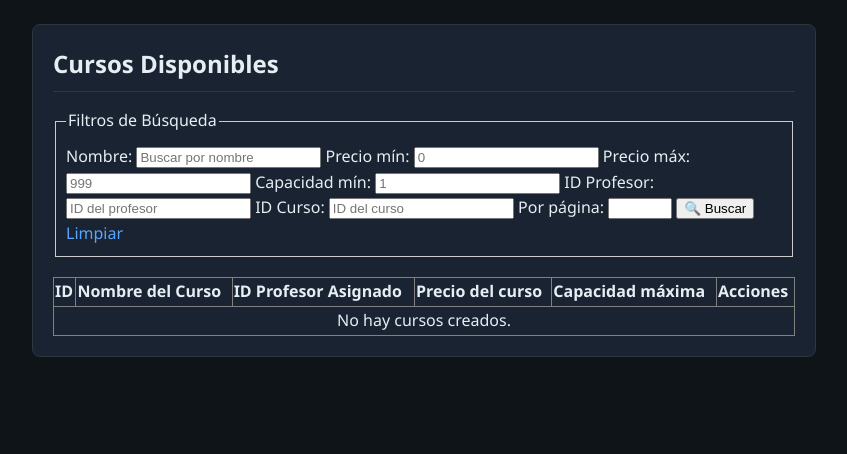
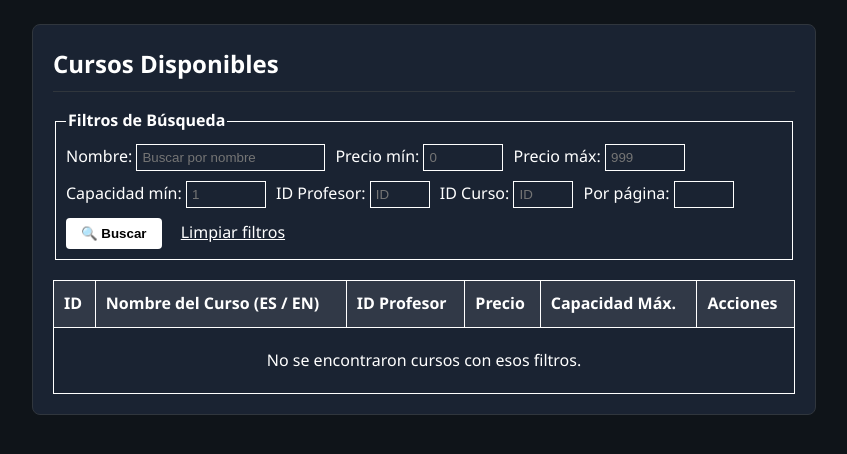
Before and after one commit to FerMelero/BD_Avanzadas, a Flask app: template templates/cursos.html in a window 1280 px wide. Shown: the part 70-524 px from the top of the page, without its empty margins (216-1063 px from the left). Run offline with Flask 2, Linux system fonts and the light colour scheme; the template is opened without the code that fills it, so the values that code supplies are empty; the visitor is signed in with stand-in values (Sample User, id 1).

Commit message:
Búsqueda multidioma y unaccent listo. Falta corregir errores y demás funciones.

```diff
--- a/models/entities.py
+++ b/models/entities.py
@@ -1,4 +1,6 @@
 from __future__ import annotations
+
+import json
 
 from dataclasses import dataclass
 from datetime import date
@@ -72,7 +74,7 @@ class AuditCurso:
     stamp: date
     user_id: str
     id_curso: int
-    nombre_curso: str
+    nombres_multi: json
     id_profesor: int
     capacidad_max: int
     precio: float
--- a/templates/audCursos.html
+++ b/templates/audCursos.html
@@ -11,7 +11,8 @@
             <th>Fecha y Hora</th>
             <th>Usuario</th>
             <th>ID Curso</th>
-            <th>Nombre del Curso</th>
+            <th>Nombre Español</th>
+            <th>Nombre Inglés</th>
             <th>ID Prof.</th>
             <th>Capacidad</th>
             <th>Precio</th>
@@ -34,7 +35,8 @@
             <td>{{ c.stamp.strftime('%d/%m/%Y %H:%M:%S') }}</td>
             <td><code>{{ c.user_id }}</code></td>
             <td>{{ c.id_curso }}</td>
-            <td>{{ c.nombre_curso }}</td>
+            <td>{{ c.nombres_multi.es }}</td>
+            <td>{{ c.nombres_multi.en }}</td>
             <td>{{ c.id_profesor }}</td>
             <td>{{ c.capacidad_max }}</td>
             <td><strong>{{ "%.2f"|format(c.precio) }}€</strong></td>
--- a/templates/cursos.html
+++ b/templates/cursos.html
@@ -2,76 +2,95 @@
 {% block title %}Cursos{% endblock %}
 
 {% block content %}
-  <h1>Cursos Disponibles</h1>
+  <h1 style="color: #ffffff;">Cursos Disponibles</h1>
 
-  <!-- Formulario de búsqueda (Tema 12: Búsquedas en SQL) -->
-  <fieldset style="margin-bottom: 20px; padding: 10px; border: 1px solid #ccc;">
-    <legend>Filtros de Búsqueda</legend>
+  <fieldset style="margin-bottom: 20px; padding: 10px; border: 1px solid #ffffff; color: #ffffff;">
+    <legend style="font-weight: bold; color: #ffffff;">Filtros de Búsqueda</legend>
     <form method="GET" action="{{ url_for('cursos.list_') }}">
-      <label>Nombre:
-        <input type="text" name="nombre" value="{{ nombre or '' }}" placeholder="Buscar por nombre">
+
+      <div style="display: flex; flex-wrap: wrap; gap: 10px;">
+        <label style="color: #ffffff;">Nombre:
+          <input type="text" name="nombre" value="{{ nombre or '' }}" placeholder="Buscar por nombre" style="color: #ffffff; background: transparent; border: 1px solid #ffffff; padding: 5px;">
         </label>
-      <label>Precio mín:
-        <input type="number" name="precio_min" value="{{ precio_min or '' }}" placeholder="0" step="0.01">
+
+        <label style="color: #ffffff;">Precio mín:
+          <input type="number" name="precio_min" value="{{ precio_min or '' }}" placeholder="0" step="0.01" style="color: #ffffff; background: transparent; border: 1px solid #ffffff; padding: 5px; width: 80px;">
         </label>
-      <label>Precio máx:
-        <input type="number" name="precio_max" value="{{ precio_max or '' }}" placeholder="999" step="0.01">
+
+        <label style="color: #ffffff;">Precio máx:
+          <input type="number" name="precio_max" value="{{ precio_max or '' }}" placeholder="999" step="0.01" style="color: #ffffff; background: transparent; border: 1px solid #ffffff; padding: 5px; width: 80px;">
         </label>
-      <label>Capacidad mín:
-        <input type="number" name="capacidad_min" value="{{ capacidad_min or '' }}" placeholder="1">
+
+        <label style="color: #ffffff;">Capacidad mín:
+          <input type="number" name="capacidad_min" value="{{ capacidad_min or '' }}" placeholder="1" style="color: #ffffff; background: transparent; border: 1px solid #ffffff; padding: 5px; width: 80px;">
         </label>
-      <label>ID Profesor:
-        <input type="number" name="id_profesor" value="{{ id_profesor or '' }}" placeholder="ID del profesor">
+
+        <label style="color: #ffffff;">ID Profesor:
+          <input type="number" name="id_profesor" value="{{ id_profesor or '' }}" placeholder="ID" style="color: #ffffff; background: transparent; border: 1px solid #ffffff; padding: 5px; width: 60px;">
         </label>
-      <label>ID Curso:
-        <input type="number" name="id_curso" value="{{ id_curso or '' }}" placeholder="ID del curso">
+
+        <label style="color: #ffffff;">ID Curso:
+          <input type="number" name="id_curso" value="{{ id_curso or '' }}" placeholder="ID" style="color: #ffffff; background: transparent; border: 1px solid #ffffff; padding: 5px; width: 60px;">
         </label>
-      <label>Por página:
-        <input type="number" name="limit" value="{{ limit }}" min="1" max="100">
+
+        <label style="color: #ffffff;">Por página:
+          <input type="number" name="limit" value="{{ limit }}" min="1" max="100" style="color: #ffffff; background: transparent; border: 1px solid #ffffff; padding: 5px; width: 60px;">
         </label>
-      <button type="submit">🔍 Buscar</button>
-      <a href="{{ url_for('cursos.list_') }}">Limpiar</a>
+      </div>
+
+      <div style="margin-top: 10px;">
+        <button type="submit" style="cursor: pointer; font-weight: bold; background: #ffffff; color: #000000; border: none; padding: 8px 15px; border-radius: 4px;">🔍 Buscar</button>
+        <a href="{{ url_for('cursos.list_') }}" style="color: #ffffff; margin-left: 15px; text-decoration: underline;">Limpiar filtros</a>
+      </div>
     </form>
   </fieldset>
 
-  <table border="1" style="width:100%; border-collapse: collapse; text-align: left;">
+  <table border="1" style="width:100%; border-collapse: collapse; text-align: left; color: #ffffff; border-color: #ffffff;">
     <thead>
-      <tr>
-          <th>ID</th>
-          <th>Nombre del Curso</th>
-          <th>ID Profesor Asignado</th>
-          <th>Precio del curso</th>
-          <th>Capacidad máxima</th>
-          <th>Acciones</th>
+      <tr style="background-color: rgba(255, 255, 255, 0.1);">
+          <th style="padding: 10px;">ID</th>
+          <th style="padding: 10px;">Nombre del Curso (ES / EN)</th>
+          <th style="padding: 10px;">ID Profesor</th>
+          <th style="padding: 10px;">Precio</th>
+          <th style="padding: 10px;">Capacidad Máx.</th>
+          <th style="padding: 10px;">Acciones</th>
       </tr>
     </thead>
     <tbody>
       {% for curso in cursos %}
       <tr>
-          <td>{{ curso.id_curso }}</td>
-          <td>{{ curso.nombre_curso }}</td>
-          <td>{{ curso.id_profesor }}</td>
-          <td>{{ curso.precio }}€</td>
-          <td>{{ curso.capacidad_max }}</td>
-          <td>
-            <a href="{{ url_for('cursos.view_curso', id_curso=curso.id_curso) }}">Ver</a>
+          <td style="padding: 8px;">{{ curso.id_curso }}</td>
+          <td style="padding: 8px;">
+            {% if curso.nombre_curso is mapping %}
+                <strong>🇪🇸 {{ curso.nombre_curso.es }}</strong><br>
+                <small style="opacity: 0.8;">🇬🇧 {{ curso.nombre_curso.en }}</small>
+            {% else %}
+                {{ curso.nombre_curso }}
+            {% endif %}
+          </td>
+          <td style="padding: 8px;">{{ curso.id_profesor }}</td>
+          <td style="padding: 8px;">{{ curso.precio }}€</td>
+          <td style="padding: 8px;">{{ curso.capacidad_max }}</td>
+          <td style="padding: 8px;">
+            <a href="{{ url_for('cursos.view_curso', id_curso=curso.id_curso) }}" style="color: #00d4ff; font-weight: bold;">Ver detalles</a>
           </td>
       </tr>
       {% else %}
-      <tr><td colspan="6" style="text-align: center;">No hay cursos creados.</td></tr>
+      <tr><td colspan="6" style="text-align: center; color: #ffffff; padding: 20px;">No se encontraron cursos con esos filtros.</td></tr>
       {% endfor %}
     </tbody>
   </table>
 
-  <!-- Paginación -->
   {% if cursos %}
-  <div style="margin-top: 15px; text-align: center;">
+  <div style="margin-top: 20px; text-align: center; color: #ffffff;">
     {% if page > 1 %}
-      <a href="{{ url_for('cursos.list_', page=page-1, limit=limit, nombre=nombre, precio_min=precio_min, precio_max=precio_max, capacidad_min=capacidad_min, id_profesor=id_profesor, id_curso=id_curso) }}">← Anterior</a>
+      <a href="{{ url_for('cursos.list_', page=page-1, limit=limit, nombre=nombre, precio_min=precio_min, precio_max=precio_max, capacidad_min=capacidad_min, id_profesor=id_profesor, id_curso=id_curso) }}" style="color: #ffffff; text-decoration: none;">← Anterior</a>
     {% endif %}
-    <span style="margin: 0 10px;">Página {{ page }}</span>
+
+    <span style="margin: 0 15px; font-weight: bold;">Página {{ page }}</span>
+
     {% if cursos|length == limit %}
-      <a href="{{ url_for('cursos.list_', page=page+1, limit=limit, nombre=nombre, precio_min=precio_min, precio_max=precio_max, capacidad_min=capacidad_min, id_profesor=id_profesor, id_curso=id_curso) }}">Siguiente →</a>
+      <a href="{{ url_for('cursos.list_', page=page+1, limit=limit, nombre=nombre, precio_min=precio_min, precio_max=precio_max, capacidad_min=capacidad_min, id_profesor=id_profesor, id_curso=id_curso) }}" style="color: #ffffff; text-decoration: none;">Siguiente →</a>
     {% endif %}
   </div>
   {% endif %}
```
Also changed, not shown: create_tables.py (+12 -7 lines), models/db.py (+12 -12 lines), routes/cursos.py (+10 -4 lines), templates/crearCurso.html (+30 -17 lines), templates/idCurso.html (+6 -4 lines). Lines whose indentation alone changed are shown as unchanged.
